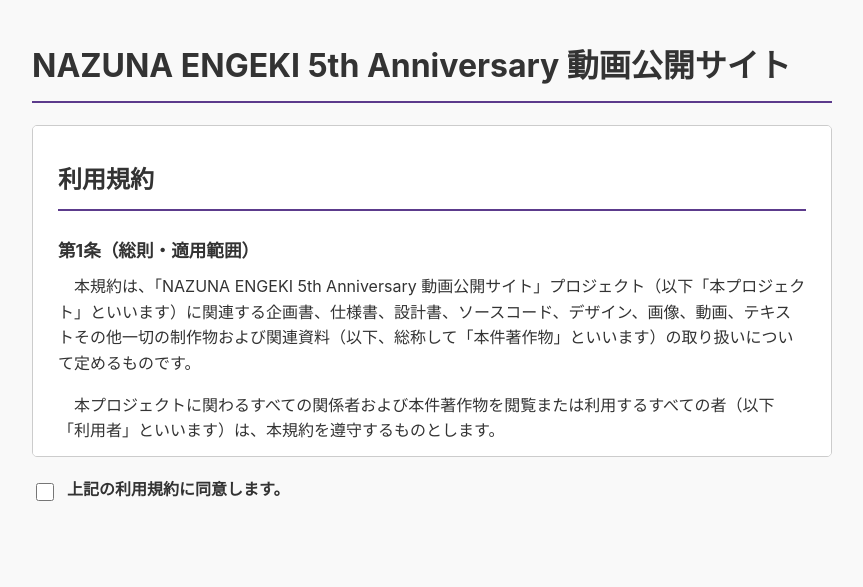
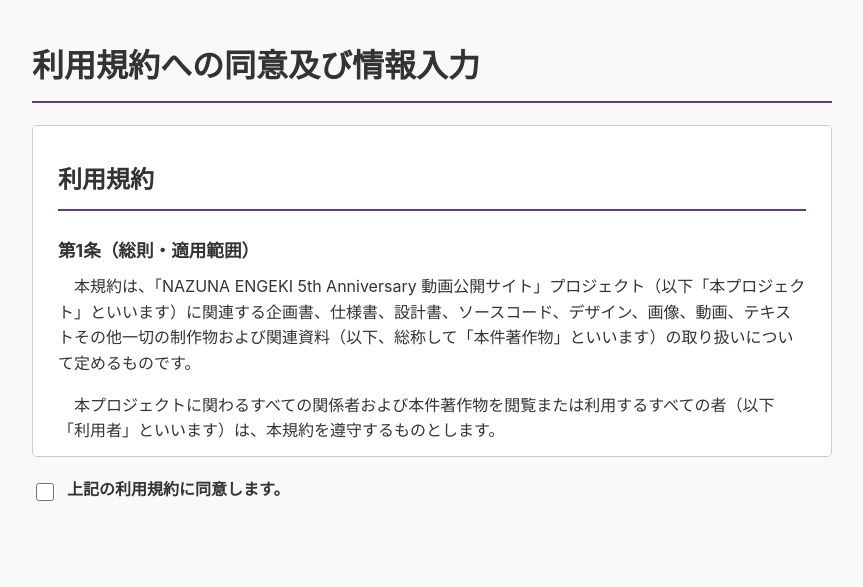
Before and after one commit to J105588/T-C, a plain HTML site: page index.html in a window 1280 px wide. Shown: the whole page, without its empty margins (208-1071 px from the left). Drawn offline with Linux system fonts and the light colour scheme.

Commit message:
Update index.html

```diff
--- a/index.html
+++ b/index.html
@@ -125,7 +125,7 @@
 </head>
 <body>
 
-    <h1>NAZUNA ENGEKI 5th Anniversary 動画公開サイト</h1>
+    <h1>利用規約への同意及び情報入力</h1>
 
     <div class="terms-box" id="terms-container">
         <h2>利用規約</h2>
```
